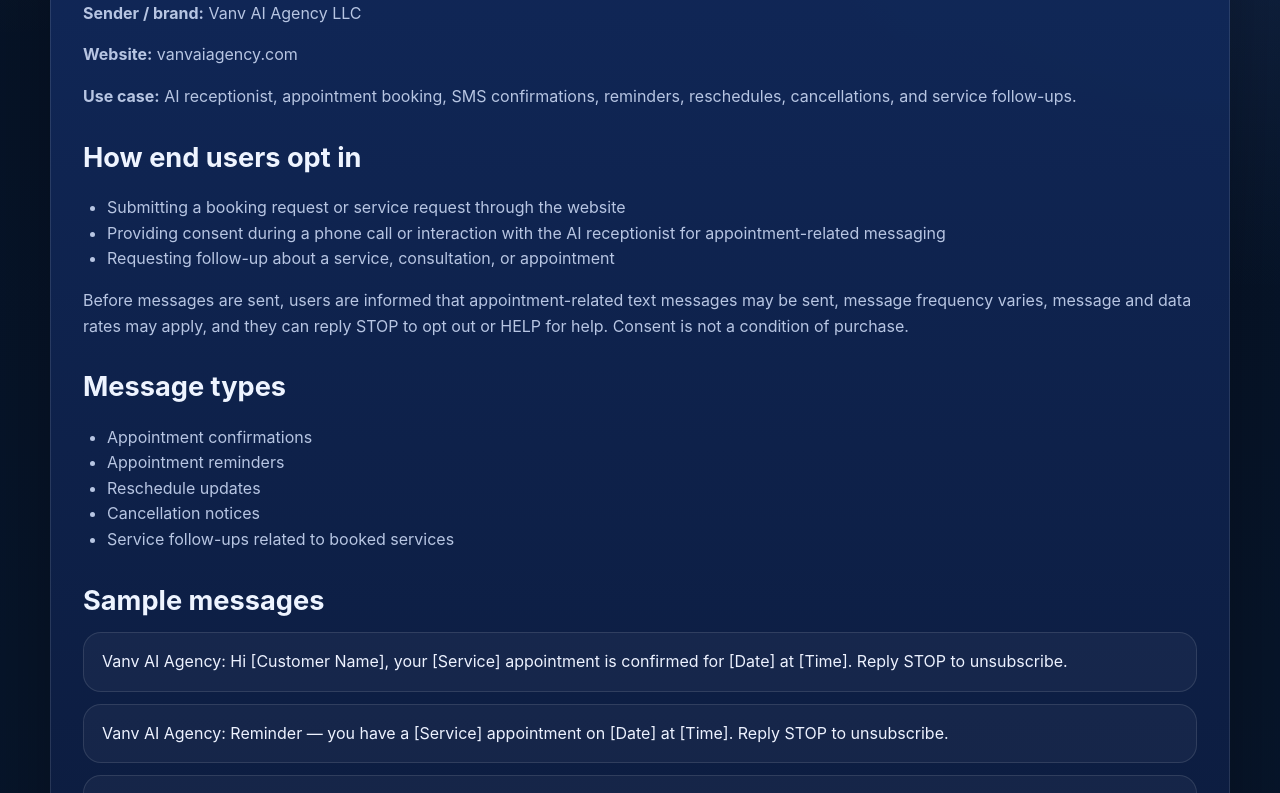
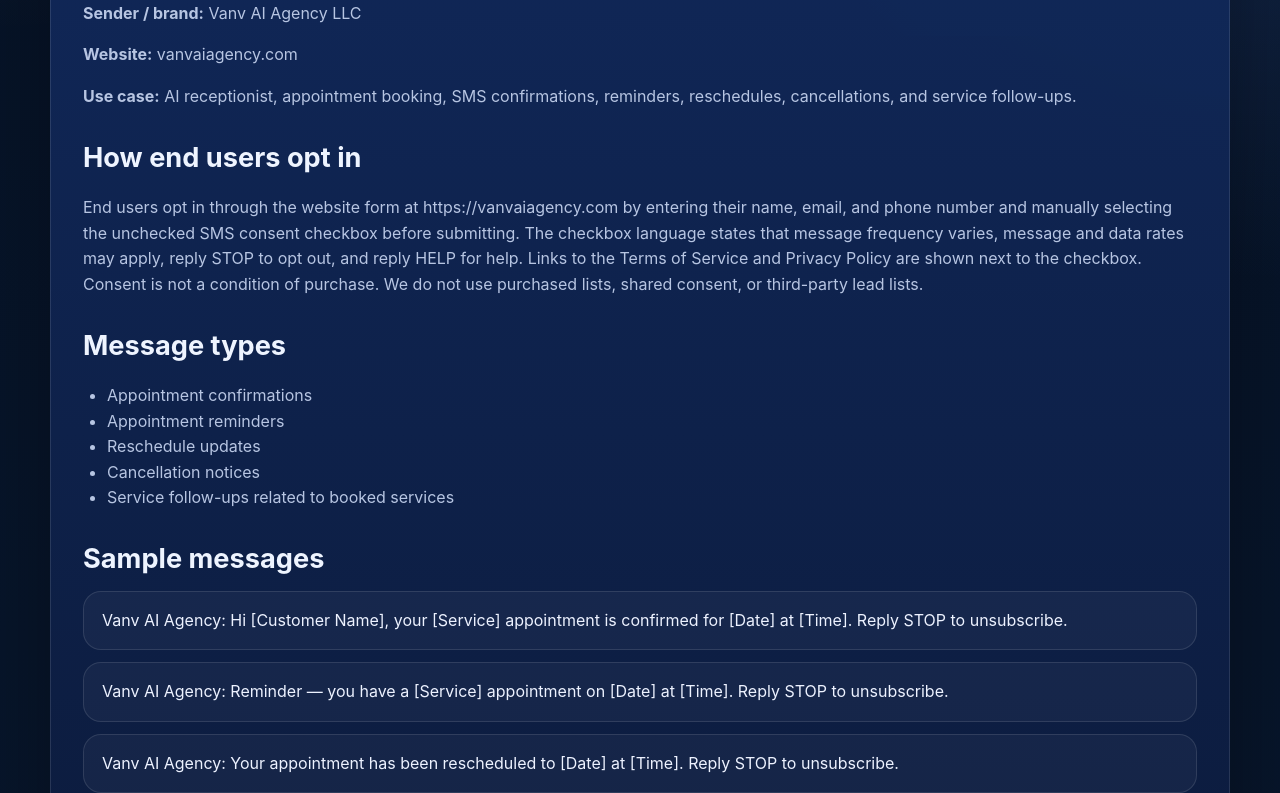
Before and after one commit to ProTmoney2231/vanv-ai-agency, a Flask app: page /compliance in a window 1280 px wide. Shown: the part 403-1196 px from the top of the page. Run offline with Flask 3, Linux system fonts and the light colour scheme.

Commit message:
Align public SMS consent language to website checkbox only for Twilio CTA review

```diff
--- a/templates/compliance.html
+++ b/templates/compliance.html
@@ -18,12 +18,7 @@
       <p><strong>Use case:</strong> AI receptionist, appointment booking, SMS confirmations, reminders, reschedules, cancellations, and service follow-ups.</p>
 
       <h2>How end users opt in</h2>
-      <ul>
-        <li>Submitting a booking request or service request through the website</li>
-        <li>Providing consent during a phone call or interaction with the AI receptionist for appointment-related messaging</li>
-        <li>Requesting follow-up about a service, consultation, or appointment</li>
-      </ul>
-      <p>Before messages are sent, users are informed that appointment-related text messages may be sent, message frequency varies, message and data rates may apply, and they can reply STOP to opt out or HELP for help. Consent is not a condition of purchase.</p>
+      <p>End users opt in through the website form at https://vanvaiagency.com by entering their name, email, and phone number and manually selecting the unchecked SMS consent checkbox before submitting. The checkbox language states that message frequency varies, message and data rates may apply, reply STOP to opt out, and reply HELP for help. Links to the Terms of Service and Privacy Policy are shown next to the checkbox. Consent is not a condition of purchase. We do not use purchased lists, shared consent, or third-party lead lists.</p>
 
       <h2>Message types</h2>
       <ul>
--- a/templates/terms.html
+++ b/templates/terms.html
@@ -27,7 +27,7 @@
       <p>Consent to receive SMS messages is not a condition of purchase. Carriers are not liable for delayed or undelivered messages.</p>
 
       <h2>Opt-in and opt-out</h2>
-      <p>Users may opt in through a website form, by speaking with the AI receptionist, or during appointment booking and follow-up workflows where consent is collected. Users may opt out at any time by replying STOP.</p>
+      <p>Users may opt in only through the website form by manually selecting the unchecked SMS consent checkbox before submitting their information. Users may opt out at any time by replying STOP.</p>
 
       <h2>Privacy</h2>
       <p>Use of the service is also governed by our <a href="/privacy">Privacy Policy</a>.</p>
```
